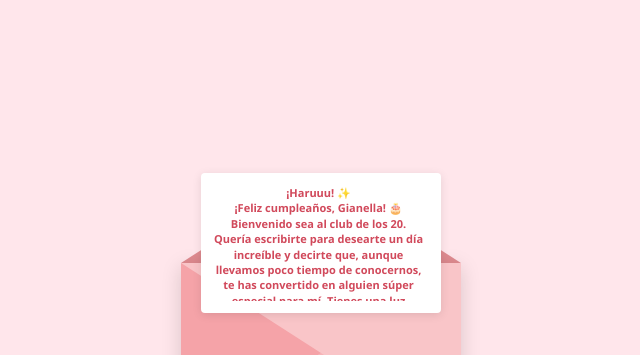
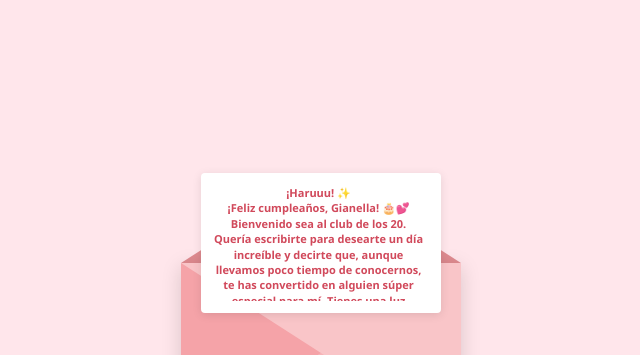
Before and after one commit to joseemiliotenor-spec/Haru, a plain HTML site: page Cumpleaños/index.html in a window 1280 px wide. Both pictures are taken after a click on the button "OPEN". Shown: the top 355 px of the page, 319-959 px from the left. Drawn offline with Linux system fonts and the light colour scheme.

Commit message:
Update index.html

```diff
--- a/Cumpleaños/index.html
+++ b/Cumpleaños/index.html
@@ -101,7 +101,7 @@
         <div class="flap"></div>
         <div class="envelope"></div>
         <div class="letter">
-            <p>¡Haruuu! ✨<br>¡Feliz cumpleaños, Gianella! 🎂 Bienvenido sea al club de los 20. Quería escribirte para desearte un día increíble y decirte que, aunque llevamos poco tiempo de conocernos, te has convertido en alguien súper especial para mí. Tienes una luz increíble y da mucho gusto tenerte cerca. Pásala genial hoy con tu familia y amigos, ¡y que este año se venga lleno de puras cosas buenas amiguita te hice esto con mucho cariño aunque seas media loquita y me de ganas de darte un puñete JAJA! 🥳🎈 ❤️</p>
+            <p>¡Haruuu! ✨<br>¡Feliz cumpleaños, Gianella! 🎂💕 Bienvenido sea al club de los 20. Quería escribirte para desearte un día increíble y decirte que, aunque llevamos poco tiempo de conocernos, te has convertido en alguien súper especial para mí. Tienes una luz increíble y da mucho gusto tenerte cerca. Pásala genial hoy con tu familia y amigos, ¡y que este año se venga lleno de puras cosas buenas amiguita te hice esto con mucho cariño aunque seas media loquita y me de ganas de darte un puñete JAJA! 🥳🎈 ❤️</p>
         </div>
     </div>
     <div class="buttons">
```
